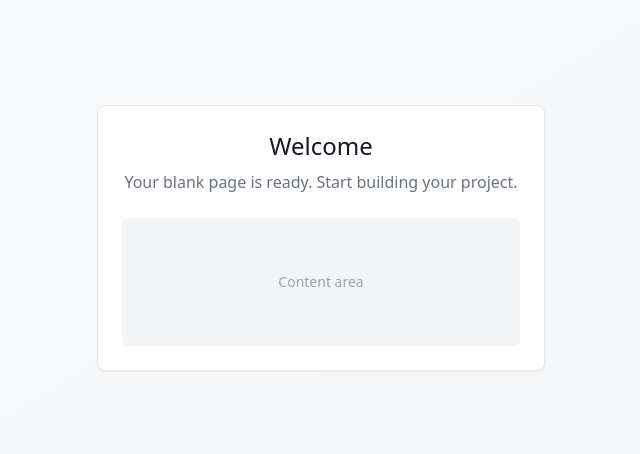
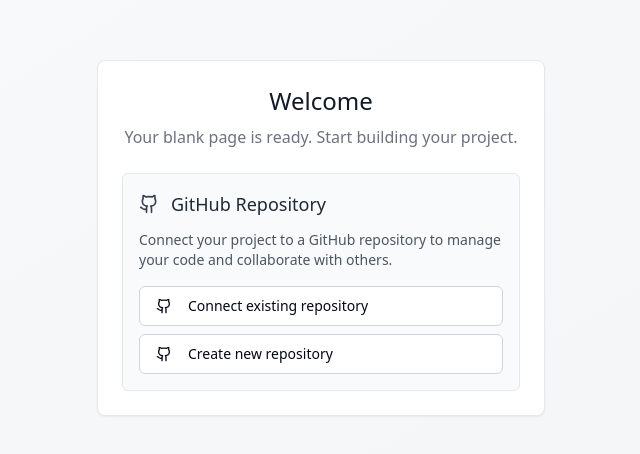
Before and after one commit to pepegazzo/catalyst-test, a React (Vite) app: page / in a window 1280 px wide. Shown: the part 162-616 px from the top of the page, without its empty margins (319-959 px from the left). Built offline with nearby package versions, Linux system fonts and the light colour scheme.

Commit message:
Create repository.
Initialize a new GitHub repository.

```diff
--- a/src/pages/Index.tsx
+++ b/src/pages/Index.tsx
@@ -1,5 +1,7 @@
 
 import { Card, CardContent } from "@/components/ui/card";
+import { Button } from "@/components/ui/button";
+import { Github } from "lucide-react";
 
 const Index = () => {
   return (
@@ -14,8 +16,30 @@ const Index = () => {
               </p>
             </div>
 
-            <div className="h-32 rounded-md bg-gray-100 flex items-center justify-center">
-              <p className="text-gray-400 text-sm">Content area</p>
+            <div className="rounded-md bg-gray-50 p-4 border border-gray-200">
+              <div className="flex items-center gap-3 mb-3">
+                <Github className="h-5 w-5 text-gray-700" />
+                <h2 className="text-lg font-medium text-gray-800">GitHub Repository</h2>
+              </div>
+              <p className="text-sm text-gray-600 mb-4">
+                Connect your project to a GitHub repository to manage your code and collaborate with others.
+              </p>
+              <div className="flex flex-col space-y-2">
+                <Button
+                  variant="outline"
+                  className="w-full justify-start text-left font-normal border-gray-300 hover:bg-gray-100 hover:text-gray-900"
+                >
+                  <Github className="mr-2 h-4 w-4" />
+                  Connect existing repository
+                </Button>
+                <Button
+                  variant="outline"
+                  className="w-full justify-start text-left font-normal border-gray-300 hover:bg-gray-100 hover:text-gray-900"
+                >
+                  <Github className="mr-2 h-4 w-4" />
+                  Create new repository
+                </Button>
+              </div>
             </div>
           </div>
         </CardContent>
```
